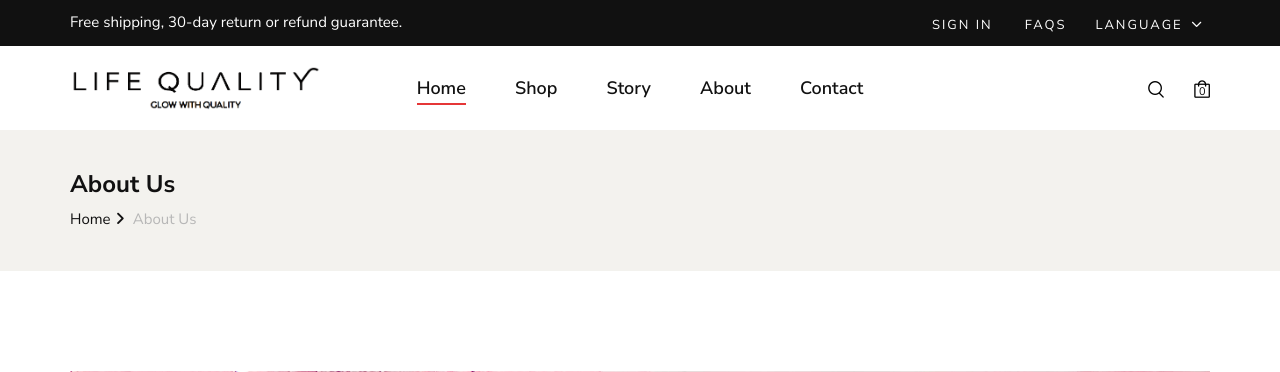
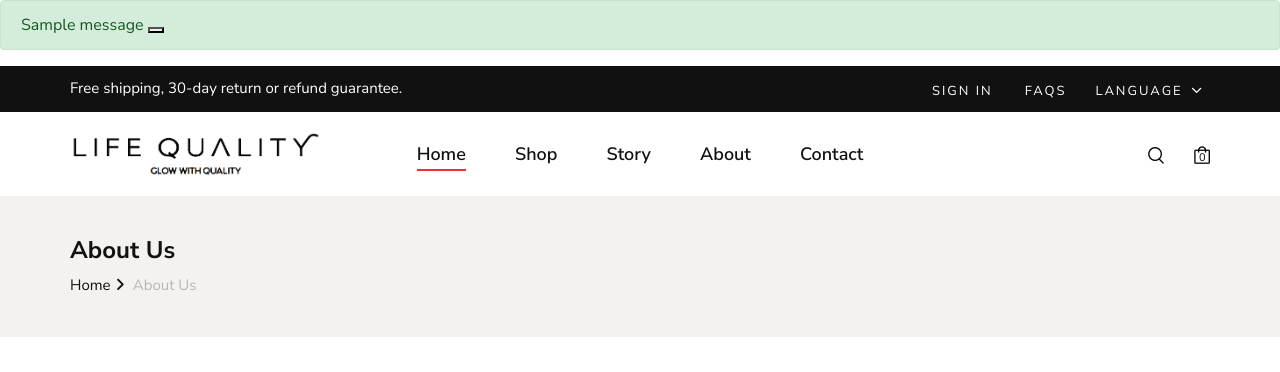
Before and after one commit to abdullah956/dj-lifequality, a Django app: page /about/ in a window 1280 px wide. Shown: the top 372 px of the page. Run offline with Django 5.2, Linux system fonts and the light colour scheme; tables that the repository leaves empty hold one stand-in row (values such as "Sample post"); one stand-in notice (Sample message) is shown; some libraries are stand-ins or nearby versions.

Commit message:
success msg added

```diff
--- a/templates/base.html
+++ b/templates/base.html
@@ -66,6 +66,16 @@
     <div id="preloder">
       <div class="loader"></div>
     </div>
+
+    {% if messages %}
+  {% for message in messages %}
+    <div class="alert alert-{{ message.tags }} alert-dismissible fade show" role="alert">
+      {{ message }}
+      <button type="button" class="btn-close" data-bs-dismiss="alert" aria-label="Close"></button>
+    </div>
+  {% endfor %}
+{% endif %}
+
 
     <!-- Offcanvas Menu Begin -->
     <div class="offcanvas-menu-overlay"></div>
```
